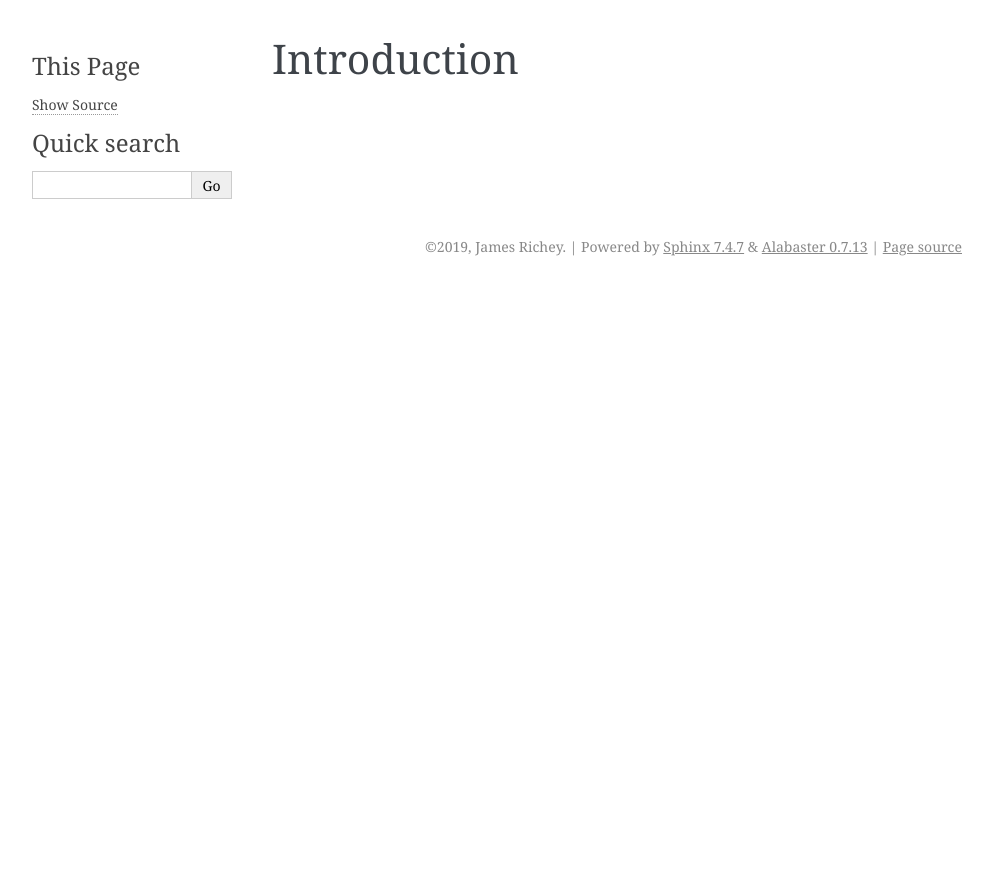
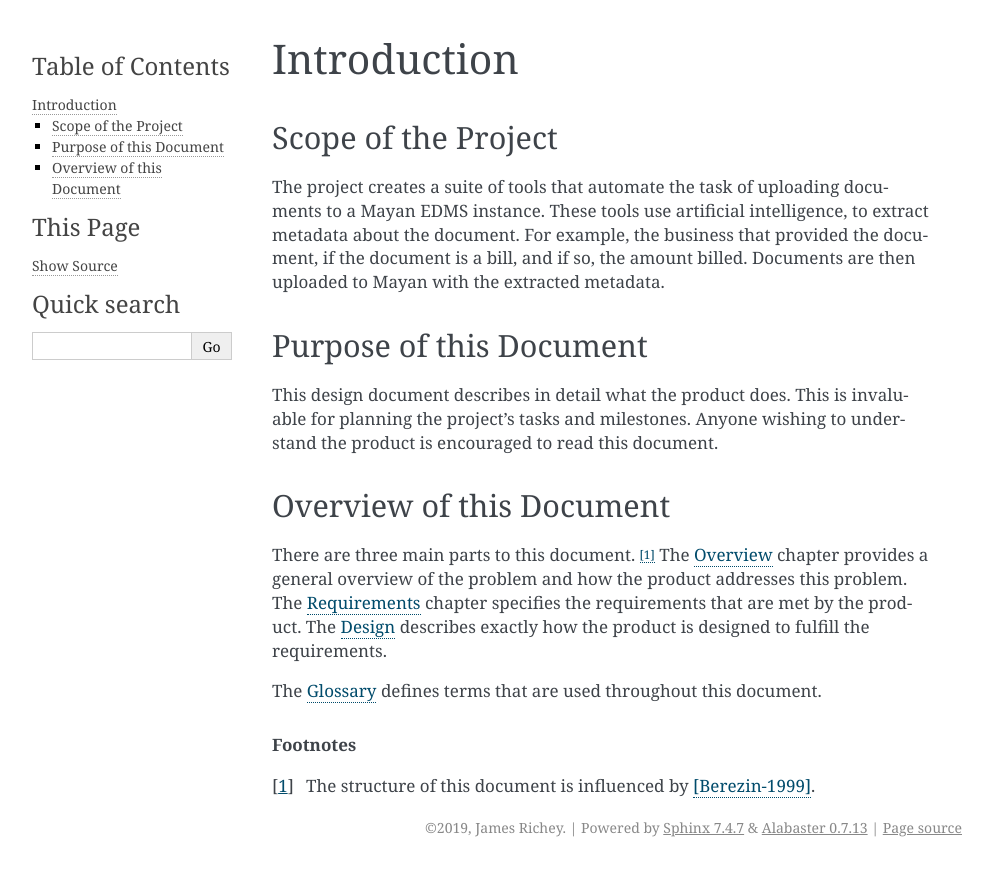
Before and after one commit to j-richey/lazy-librarian-design-doc, a Sphinx documentation site: the page built from source/introduction.rst, in a window 1280 px wide. Shown: the top 876 px of the page, without its empty margins (148-1141 px from the left). Built offline with Sphinx 7.4.7, drawn with Linux system fonts in a browser that asks for light colours.

Commit message:
Working on the introduction, objectives, and glossary sections.
In particular, having clear objective is vital to the success of the project.

```diff
--- a/source/glossary.rst
+++ b/source/glossary.rst
@@ -2,8 +2,46 @@
 Glossary
 ########
 
+..  Please keep the glossary alphabetically sorted.
+
 ..  glossary::
     :sorted:
 
-    todo
-        Something that needs done, like adding terms to the glossary.
+    artificial intelligence
+        The ability of machines, such as a computer, to demonstrate intelligence.
+        For the purpose of this document, this means the ability to solve
+        specific types of problems without needing an explicit list of rules
+        provided by an engineer.
+
+    document
+        A statement, bill, memorandum, or other written communication. Documents
+        can be received in the mail or downloaded from the internet. In
+        electronic form these are often stored as PDF files.
+
+    machine learning
+        A type of :term:`artificial intelligence` algorithm that is trained
+        rather than explicitly programmed.
+
+    Mayan EDMS
+        A free and open source electronic :term:`document` management system. It
+        serves as a repository for documents. :term:`Metadata <metadata>` is
+        attached to documents allowing documents to be organized and quickly
+        located.
+
+    metadata
+        Information about other data. For example, a :term:`document's <document>`,
+        business, date, and category are all pieces of metadata.
+
+    neural network
+        A type of :term:`machine learning` algorithm that takes inspiration from
+        biological neural networks. These algorithms find statistically
+        significant correlations in provided training data allowing them to make
+        predictions about future input data.
+
+    PDF file
+        A popular file format for storing and sharing :term:`document` files.
+        PDF stands for Portable Document Format.
+
+
+..  TODO: terms to define
+    deep learning
--- a/source/introduction.rst
+++ b/source/introduction.rst
@@ -2,7 +2,36 @@
 Introduction
 ############
 
-.. TODO:
-    Purpose of the document
-    Scope of the project
-    Overview of the document
+====================
+Scope of the Project
+====================
+The project creates a suite of tools that automate the task of uploading
+documents to a Mayan EDMS instance. These tools use artificial intelligence,
+to extract metadata about the document. For example, the business that provided
+the document, if the document is a bill, and if so, the amount billed. Documents
+are then uploaded to Mayan with the extracted metadata.
+
+
+========================
+Purpose of this Document
+========================
+This design document describes in detail what the product does. This is
+invaluable for planning the project's tasks and milestones. Anyone wishing to
+understand the product is encouraged to read this document.
+
+
+=========================
+Overview of this Document
+=========================
+There are three main parts to this document. [#A]_ The :doc:`overview/index`
+chapter provides a general overview of the problem and how the product addresses
+this problem. The :doc:`requirements/index` chapter specifies the requirements
+that are met by the product. The :doc:`design/index` describes exactly how the
+product is designed to fulfill the requirements.
+
+The :doc:`glossary` defines terms that are used throughout this document.
+
+
+..  rubric:: Footnotes
+
+..  [#A] The structure of this document is influenced by [Berezin-1999]_.
```
Also changed, not shown: source/overview/objectives.rst (+32 -4 lines), source/references.rst (+5 -5 lines).
